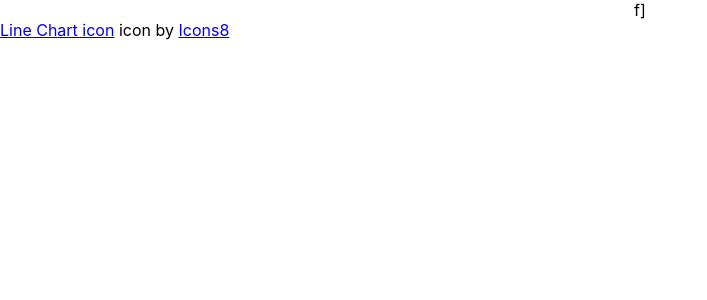
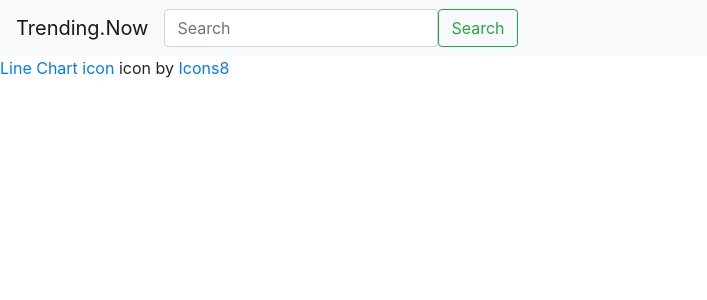
Before and after one commit to daniel-he-dev/fomo, a React (Create React App) app: page / in a window 1280 px wide. Shown: the top 300 px of the page, without its empty margins (0-707 px from the left). Built offline with nearby package versions, Linux system fonts and the light colour scheme.

Commit message:
skeleton of searchbar complete

```diff
--- a/package.json
+++ b/package.json
@@ -6,7 +6,10 @@
     "@testing-library/jest-dom": "^5.11.9",
     "@testing-library/react": "^11.2.5",
     "@testing-library/user-event": "^12.6.3",
+    "axios": "^0.21.1",
+    "bootstrap": "^4.6.0",
     "react": "^17.0.1",
+    "react-bootstrap": "^1.4.3",
     "react-dom": "^17.0.1",
     "react-scripts": "4.0.2",
     "web-vitals": "^1.1.0"
--- a/src/App.js
+++ b/src/App.js
@@ -1,4 +1,5 @@
 import './App.css';
+import 'bootstrap/dist/css/bootstrap.min.css';
 import NYT from './components/NYT'
 import Reddit from './components/Reddit'
 import Trends from './components/Trends'
@@ -12,7 +13,7 @@ function App() {
       <Trends />
       <Reddit />
       <NYT />
-      <Wikipedia />f]
+      <Wikipedia />
     </div>
   );
 }
--- a/src/components/SearchBar.jsx
+++ b/src/components/SearchBar.jsx
@@ -1,10 +1,17 @@
 import React from 'react'
+import {Navbar,Form,Button} from 'react-bootstrap'
 
 function SearchBar() {
   return (
-    <div>
-
-    </div>
+    <Navbar variant="light" bg="light">
+      <Navbar.Brand>Trending.Now</Navbar.Brand>
+      <Navbar.Toggle aria-controls="basic-navbar-nav" />
+      {/* Maybe add drop-down commands here */}
+      <Form inline>
+        <Form.Control type="text" placeholder="Search" />
+        <Button variant="outline-success">Search</Button>
+      </Form>
+    </Navbar>
   )
 }
 
```
Also changed, not shown: 2 other files (tests, documents, lock files or other folders).
